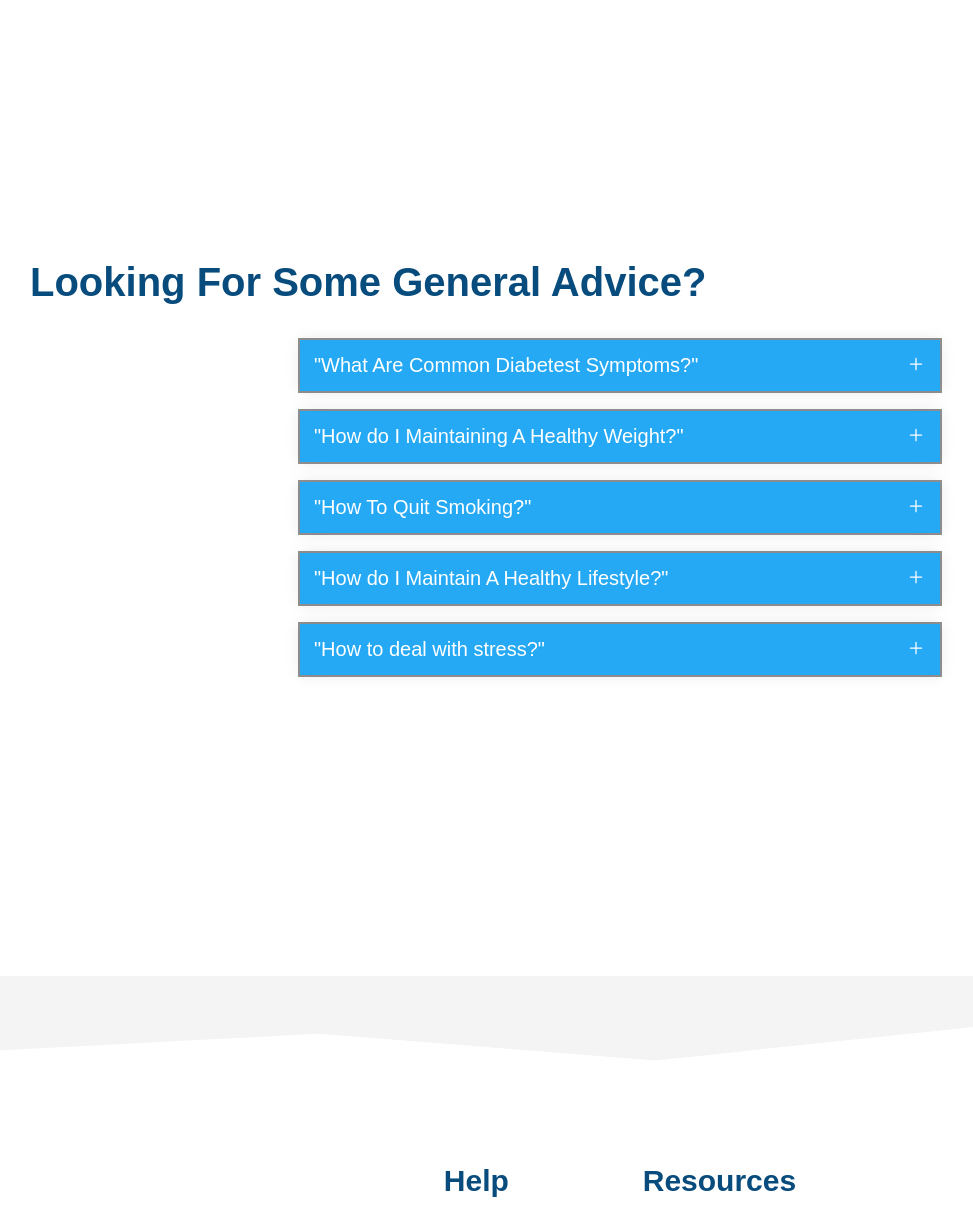
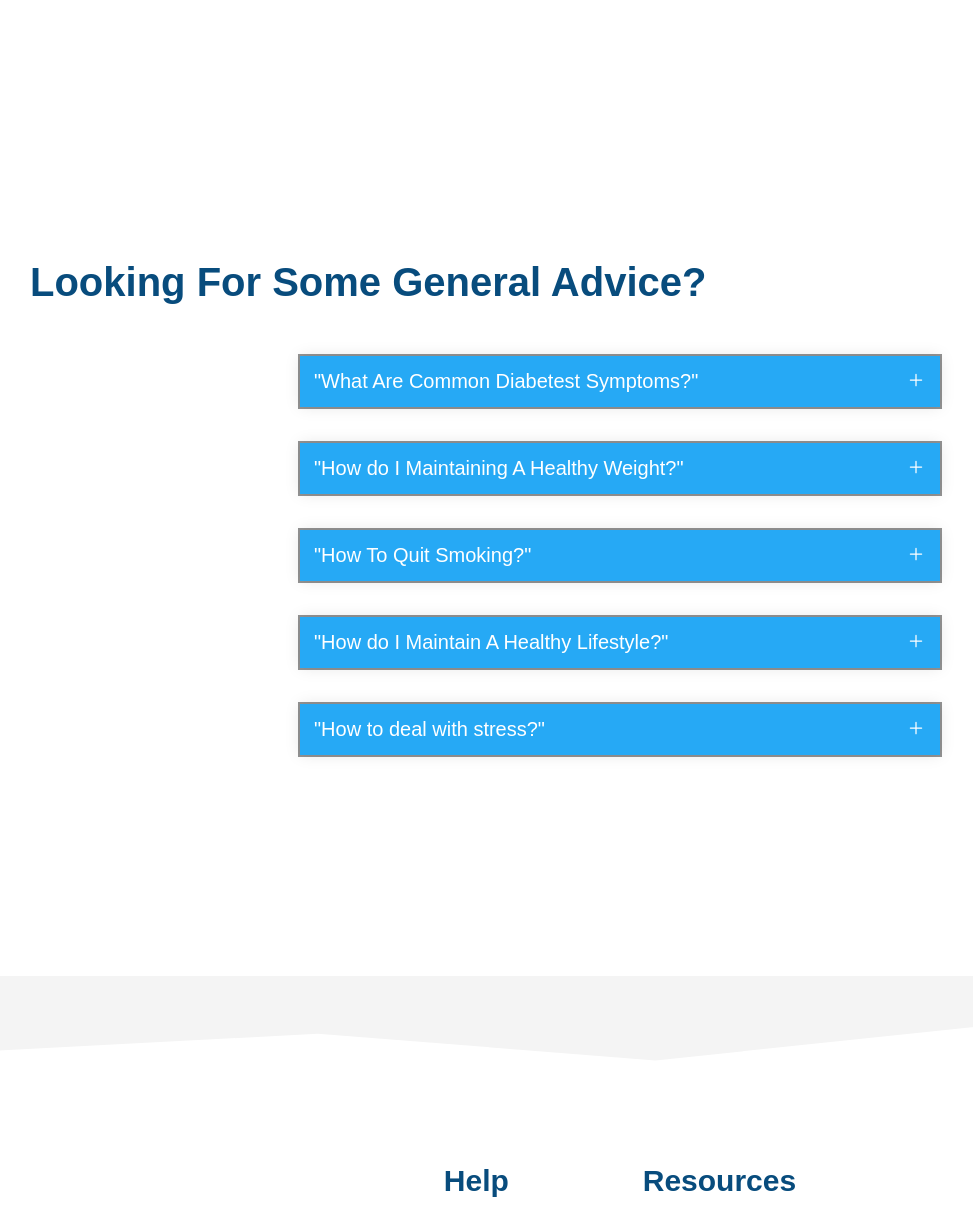
Before and after one commit to ImpactGLX323/UMAIHackathon-UNM, a Flask app: page / in a window 1280 px wide. Shown: the part 2825-4041 px from the top of the page, without its empty margins (20-993 px from the left). Run offline with Flask 3, Linux system fonts and the light colour scheme.

Commit message:
Update styles.css

```diff
--- a/src/backend/app/static/styles.css
+++ b/src/backend/app/static/styles.css
@@ -12,7 +12,7 @@ body {
     flex-direction: column;
 }
 
-.section_2, .section_3, .section_4, section_general
+.section_2, .section_3, .section_4, .section_general
 {
     display: flex;
     position: relative;
```
